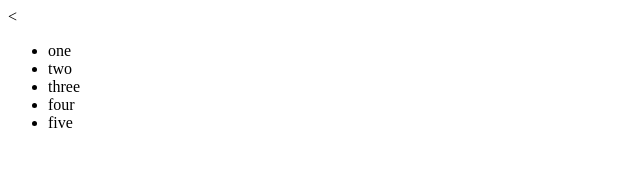
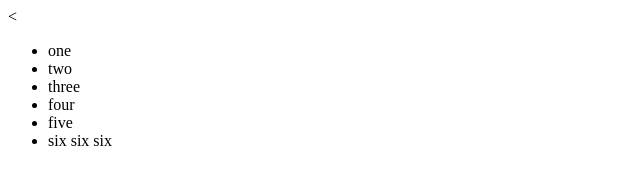
Before and after one commit to robbajor/foolingaround, a plain HTML site: page index.html in a window 1280 px wide. Shown: the full height of the page, 0-640 px from the left. Drawn offline with Linux system fonts and the light colour scheme.

Commit message:
six six six

```diff
--- a/index.html
+++ b/index.html
@@ -11,6 +11,7 @@
 			<li>three</li>
 			<li>four</li>
 			<li>five</li>
+			<li>six six six</li>
 		</ul>
 	</div>
 </body>
```
